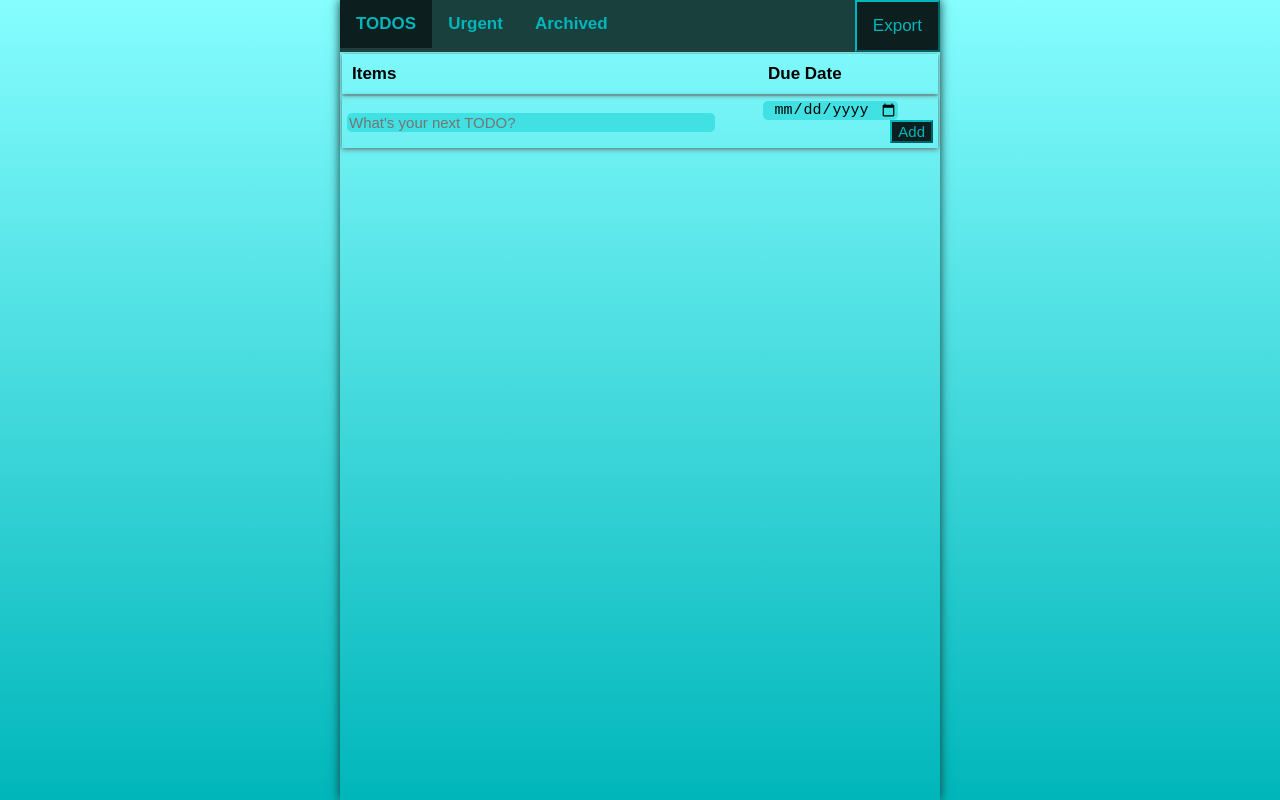
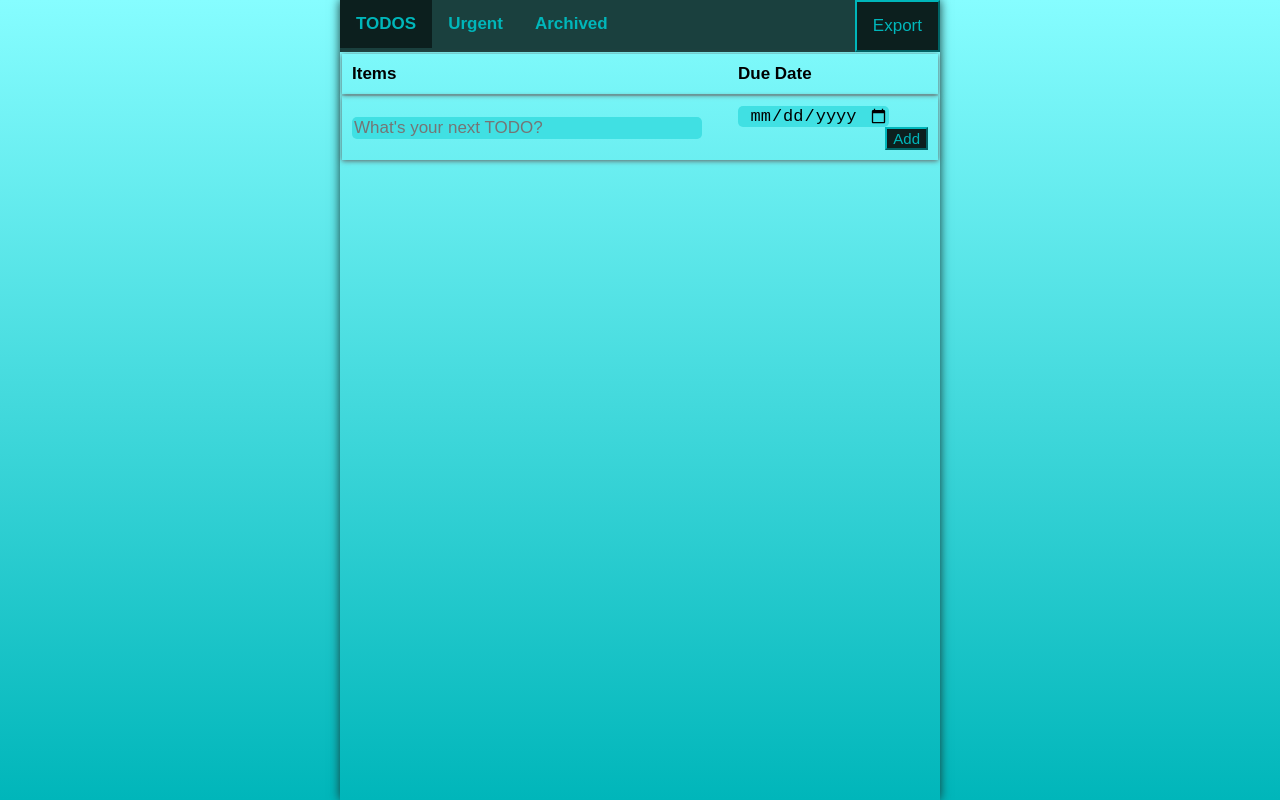
Before and after one commit to adrian-lui/todolist_assignment, a plain HTML site: page index.html in a window 1280 px wide. Drawn offline with Linux system fonts and the light colour scheme.

Commit message:
corrected font size and padding

```diff
--- a/index.html
+++ b/index.html
@@ -18,7 +18,7 @@
       <table id="todos-table">
         <colgroup>
             <col span="1">
-            <col span="1" style="width: 180px">
+            <col span="1" style="width: 210px">
         </colgroup>
         <thead id="todos-head">
           <tr>
@@ -26,13 +26,13 @@
             <th>Due Date</th>
           </tr>
           <tr>
-            <td>
+            <th>
               <input id="nextTodo" type="text" placeholder="What's your next TODO?" />
-            </td>
-            <td>
+            </th>
+            <th>
                 <input type="date" id="todoDueDate">
                 <button id="addButton">Add</button>
-            </td>
+            </th>
           </tr>
         </thead>
         <tbody id="todos-body">
--- a/scripts/main.js
+++ b/scripts/main.js
@@ -32,6 +32,7 @@ export function init() {
 
   function addExportJSON() {
     console.log(JSON.stringify(todosList));
+    alert("Successfully exported TODOS as JSON format to the console.");
   }
 
   function saveDragRow(e) {
--- a/styles/style.css
+++ b/styles/style.css
@@ -19,7 +19,7 @@ body {
 }
 
 #nextTodo {
-  width: 90%;
+  width: 95%;
 }
 
 #todoDueDate {
@@ -56,7 +56,7 @@ tr {
 input {
   float: left;
   background-color: #40e0e3;
-  font-size: 15px;
+  font-size: 17px;
   border-width: 0px;
   border-radius: 5px;
 }
@@ -71,6 +71,7 @@ input.active {
 }
 
 #todos-body td {
+  padding: 10px;
   font-size: 15px;
   cursor: grab;
 }
```
